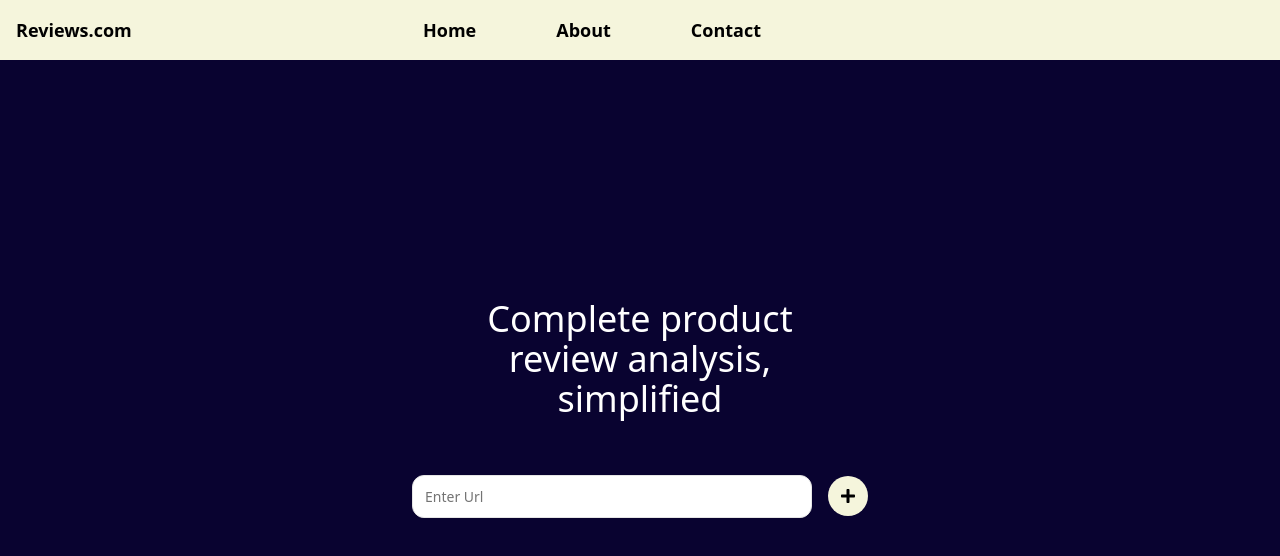
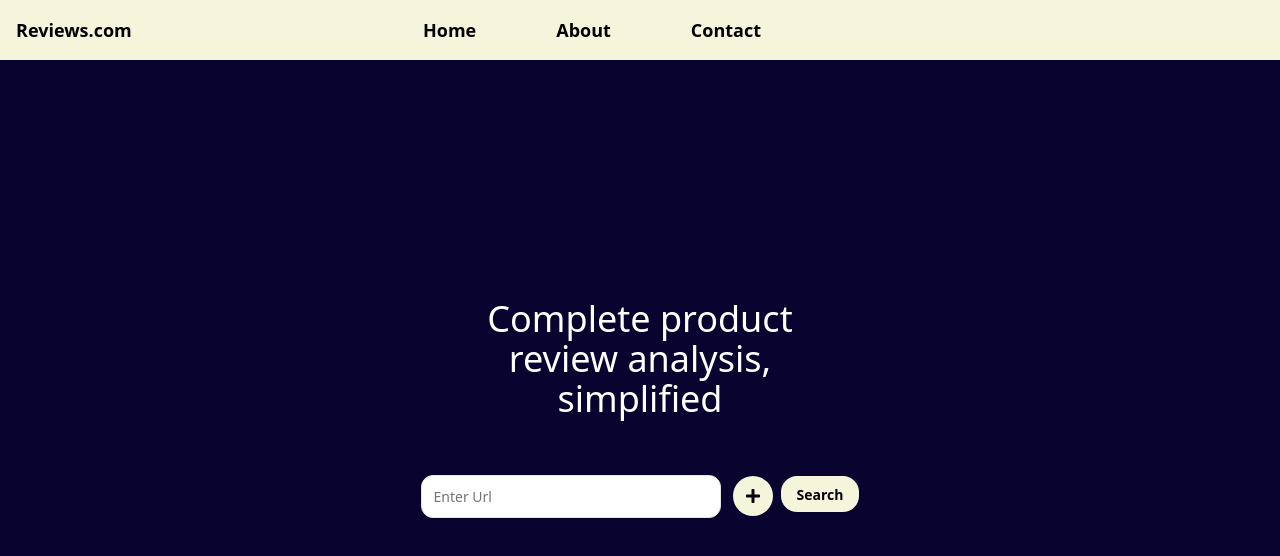
Before and after one commit to pranav-deshmukh/Lets-circle-back-to-this-later, a Next.js app in the folder frontend/lets-circle-back-to-it-later/: page / in a window 1280 px wide. Shown: the top 556 px of the page. Built offline with nearby package versions, Linux system fonts and the light colour scheme.

Commit message:
home page fix

```diff
--- a/frontend/lets-circle-back-to-it-later/components/Footer.jsx
+++ b/frontend/lets-circle-back-to-it-later/components/Footer.jsx
@@ -9,8 +9,8 @@ import { IoLogoWhatsapp } from "react-icons/io";
 
 function Footer() {
   return (
-    <div className="w-full h-[100px] bg-[#F5F5DC] min-h-[100px] flex flex-col justify-between text-black">
-        <section className="md:text-lg font-bold h-[20px] pt-1">
+    <div className="w-full h-[100px] bg-[#F5F5DC] min-h-[100px] flex flex-col justify-between text-black px-1">
+        <section className="md:text-lg font-bold h-[20px] pt-1 px-2">
           Contact Information
         </section>
       <div className="flex items-center justify-between">
--- a/frontend/lets-circle-back-to-it-later/components/HomePage.jsx
+++ b/frontend/lets-circle-back-to-it-later/components/HomePage.jsx
@@ -1,3 +1,4 @@
+import { Button } from "./ui/button";
 import { Input } from "./ui/input";
 import { FaPlus } from "react-icons/fa";
 
@@ -5,14 +6,27 @@ function HomePage() {
   return (
     <div className="w-full h-[800px] min-h-[300px] flex items-center justify-center flex-col gap-10 ">
       <section className="text-4xl text-center p-4">
-                <span>Complete product<br/> review analysis,<br/> simplified</span>
+        <span>
+          Complete product
+          <br /> review analysis,
+          <br /> simplified
+        </span>
       </section>
-            <section className="flex items-center w-[800px] min-w-[200px] justify-center">
-                <Input className="bg-white text-black w-[400px] h-[43px] rounded-xl" placeholder="Enter Url"/>
-                <span className="bg-[#F5F5DC] ml-4 p-3 rounded-full">
-
-                <FaPlus className=" text-black"/>
+      <section className="flex md:flex-row flex-col items-center max-w-[800px] min-w-[200px] justify-center gap-3">
+        <Input
+          className="bg-white text-black min-w-[300px] h-[43px] rounded-xl"
+          placeholder="Enter Url"
+        />
+        <section className="flex gap-2">
+          <span className="bg-[#F5F5DC] p-3 rounded-full">
+            <FaPlus className=" text-black" />
           </span>
+          <span className="">
+            <Button className="bg-[#F5F5DC] text-black font-bold text-[14px] hover:bg-[#cacac9] rounded-2xl">
+              Search
+            </Button>
+          </span>
+        </section>
       </section>
     </div>
   );
```
Lines whose indentation alone changed are shown as unchanged.
